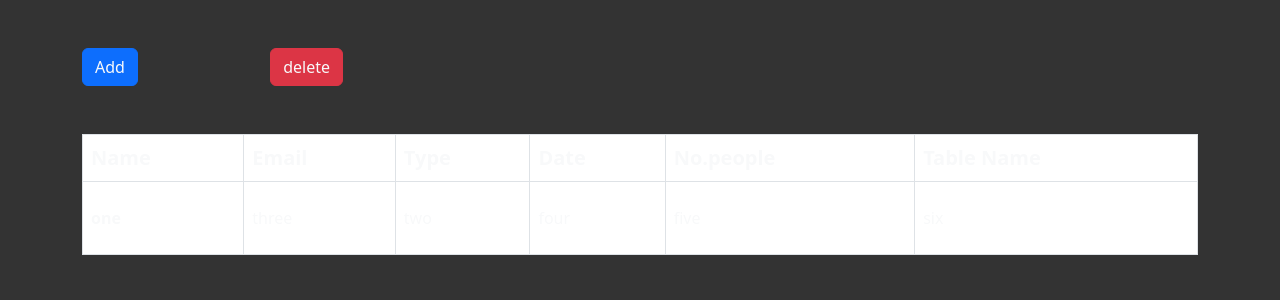
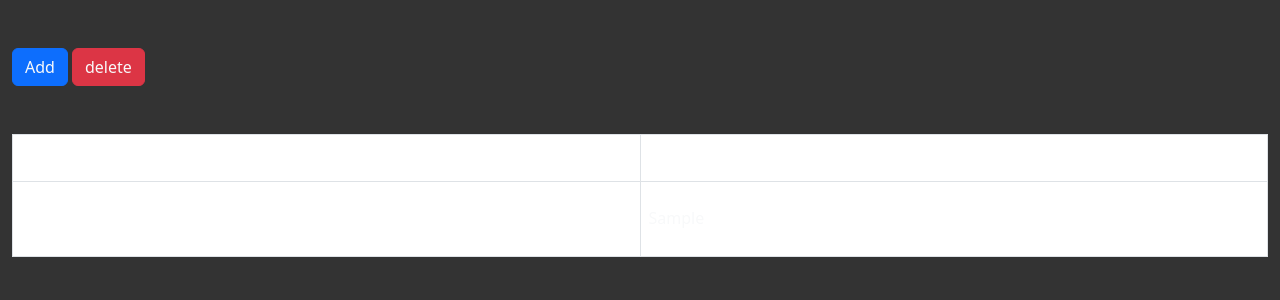
Before and after one commit to Sammy-258/timetable, a PHP site: page / in a window 1280 px wide. Shown: the top 300 px of the page. Run offline with PHP 8.4, Linux system fonts and the light colour scheme; tables that the repository leaves empty or names only in its code hold one stand-in row (values such as "Sample post"); some libraries are stand-ins or nearby versions.

Commit message:
just changed some things

```diff
--- /dev/null
+++ b/index.css
@@ -0,0 +1,23 @@
+th, td{
+    min-width:180px;
+}
+th input{
+    background-color:transparent;
+    width:100%;
+    height:100%;
+    border:0px;
+    color:white;
+}
+td input{
+    background-color:transparent;
+    width:100%;
+    height:fit-content;
+    border:0px;
+    color:white;
+}
+input:focus {
+    background-color:transparent;
+    width:100%;
+    height:100%;
+    border:0px !important;
+}
--- a/index.js
+++ b/index.js
@@ -2,24 +2,141 @@ let addBtn = document.querySelector(".add");
 let subtractBtn = document.querySelector(".subtract");
 let firstTr = document.querySelector(".first-tr");
 let secondTr = document.querySelector(".second-tr");
+let th = document.querySelectorAll("th");
+let td = document.querySelectorAll("td");
 
 
 addBtn.addEventListener("click", addFunction);
 
-newElementTh=document.createElement("th");
-newElementTd=document.createElement("td");
+subtractBtn.addEventListener("click", subtractFunction);
 
-newElementTd.className="text-light";
-newElementTd.className="py-4";
+function subtractFunction(e){
+    th[th.length-1].remove();
+    td[th.length-1].remove();
+}
 
-newElementTh.className="text-light";
-newElementTh.className="fs-5";
 
-newElementTh.setAttribute('scope', 'col');
+function addFunction(e){
+    // for the fisrt table head
+
+
+    // i selected all the input tag in the table head
+    let all = document.querySelectorAll(".head");
+
+    all=all.length;
+    all=all+1;
+    // then assigned it to the nameText
+    let nameText=`head${all}`;
+
+    // am trying to create an element called table head
+    let MainTableHead = document.createElement("th");
+    MainTableHead.classList="text-light fs-5";
+    MainTableHead.setAttribute('scope', 'col');
+
+    // am trying to create an element called input and this input will be inside the table head
+    let MainTableHeadInput = document.createElement("input");
+    MainTableHeadInput.classList="head";
+    MainTableHeadInput.setAttribute('type', 'text');
+    MainTableHeadInput.setAttribute('name', nameText);
+
+    // here am trying to append the input to the table head
+    MainTableHead.append(MainTableHeadInput);
+
+    // here am trying to append the table head into the general table row that houses all the table head
+    firstTr.append(MainTableHead);
+
+
+    // end of table head
 
 
 
-function addFunction(e){
-    // console.log(e.type)
+
+    // for the  table data
+    let theInputInTheTableData = document.querySelectorAll(".data");
+
+    theInputInTheTableData=theInputInTheTableData.length;
+    theInputInTheTableData=theInputInTheTableData+1;
+
+    // then assigned it to the nameText
+    let dataText=`data${theInputInTheTableData}`;
+
+    let MainTabledata = document.createElement("td");
+    MainTabledata.classList="text-light py-4";
+
+    let MainTabledataInput = document.createElement("input");
+    MainTabledataInput.classList="data";
+    MainTabledataInput.setAttribute('type', 'text');
+    MainTabledataInput.setAttribute('name', dataText);
+
+    // appending the input to the table data
+    MainTabledata.append( MainTabledataInput);
+
+    // appending the table data to the table row
+    secondTr.append(MainTabledata);
+    console.log(MainTabledata)
 
 }
+
+let input = document.querySelectorAll(".head");
+
+input.forEach(element => {
+    element.addEventListener("keydown", enterFunction);
+});
+
+function enterFunction(e){
+    if(e.key==="Enter"){
+        let isValid = true;
+        for (let i = 0; i < input.length; i++) {
+            if(input[i].value===""){
+                input[i].classList.add("error");
+                isValid = false;
+            }else{
+                input[i].classList.remove("error");
+            }
+        }
+        if(isValid){
+            document.getElementById("first-form").submit();
+        }
+    }
+}
+
+let data = document.querySelectorAll(".data");
+
+data.forEach(element => {
+    element.addEventListener("keydown", dataFunction);
+});
+function dataFunction(e){
+    if(e.key==="Enter"){
+        let isValid = true;
+        for (let i = 0; i < data.length; i++) {
+            if(data[i].value===""){
+                data[i].classList.add("error");
+                isValid = false;
+            }else{
+                data[i].classList.remove("error");
+            }
+        }
+        if(isValid){
+            // document.getElementById("second-form").submit();
+            console.log(e.target.value);
+
+        }
+    }
+}
+
+let displayingData = document.querySelectorAll(".displayData");
+
+displayingData.forEach(element => {
+    element.addEventListener("click", (e)=>{
+        // console.log(e.target)
+        // displayingData.display="none";
+        for (let i = 0; i < displayingData.length; i++) {
+           displayingData[i].style.display="none";
+            // console.log(data);
+            data.forEach(element => {
+                element.style.display="block"
+            });
+        }
+
+    })
+});
--- a/index.php
+++ b/index.php
@@ -1,3 +1,8 @@
+<?php
+
+    $conn = mysqli_connect("localhost", "root", "", "timetable");
+
+?>
 <!DOCTYPE html>
 <html lang="en">
 <head>
@@ -6,15 +11,16 @@
     <meta name="viewport" content="width=device-width, initial-scale=1.0">
     <title>Document</title>
     <link rel="stylesheet" href="../bootstrap-5.1.3-dist/css/bootstrap.css">
+    <link rel="stylesheet" href="index.css">
 </head>
 <body style="background-color:rgba(0,0,0,0.8);">
-    <div class="container">
+    <div class="container-fluid">
         <div class="row">
 
         <div class="col-3 mt-5">
-            <div class="d-flex justify-content-between">
+            <div class="d-flex">
                 <button class="add btn btn-primary text-light">Add</button>
-                <button class="subtract btn btn-danger text-light">delete</button>
+                <button class="subtract btn btn-danger text-light mx-1">delete</button>
             </div>
         </div>
 
@@ -23,24 +29,84 @@
             <table class="table table-bordered">
                 <thead>
                     <tr class="first-tr">
-                    <th class="text-light fs-5" scope="col">Name</th>
-                    <th class="text-light fs-5" scope="col">Email</th>
-                    <th class="text-light fs-5" scope="col">Type</th>
-                    <th class="text-light fs-5" scope="col">Date</th>
-                    <th class="text-light fs-5" scope="col">No.people</th>
-                    <th class="text-light fs-5" scope="col">Table Name</th>
+                        <form action="process.php" method="post" id="first-form">
+                            <?php
+                                $sql= "SELECT * FROM `morning`";
+                                $result=mysqli_query($conn, $sql);
+
+                                if(mysqli_num_rows($result)>0){
+                                    $head=mysqli_fetch_assoc($result);
+                                    $head=$head["head"];
+                                    // echo $head["head"];
+                                    $array=explode(",", $head);
+                                    ?>
+                                    <th class="text-light fs-5" scope="col"><input type="text" class="head" name="head1" value="Time"></th>
+                                    <?php
+                                    foreach ($array as $key) {
+                                        # code...?>
+                                        <th class="text-light fs-5" scope="col">
+                                            <input type="text" class="head" name="<?php echo $key?>" value="<?php
+                                            if($key===""){
+                                                echo "null";
+                                            }else{
+                                                echo $key;
+                                            }?>">
+
+                                            </div>
+                                        </th>
+                                        <?php
+                                    }
+                                }
+                            ?>
+
+                        </form>
                     </tr>
                 </thead>
                 <tbody>
 
 
                     <tr class="second-tr">
-                        <th class="text-light py-4" scope="row">one</th>
-                        <td class="text-light py-4">three</td>
-                        <td class="text-light py-4">two</td>
-                        <td class="text-light py-4">four</td>
-                        <td class="text-light py-4">five</td>
-                        <td class="text-light py-4">six</td>
+                        <form action="process.php" method="post" id="second-form">
+                            <?php
+                                $sql= "SELECT * FROM `morning`";
+                                $result=mysqli_query($conn, $sql);
+
+                                if(mysqli_num_rows($result)>0){
+                                    $head=mysqli_fetch_assoc($result);
+                                    $head=$head["data"];
+                                    // echo $head["head"];
+                                    $array=explode(",", $head);
+                                    ?>
+                                    <td class="text-light py-4"><input type="text" class="data" name="data1" value="doing"></td>
+                                    <?php
+                                    foreach ($array as $key) {
+                                        # code...?>
+                                        <td class="text-light py-4">
+                                            <input type="text" class="data dataResult" name="<?php echo $key?>"
+                                            value="<?php
+                                                    if($key===""){
+                                                        echo "";
+                                                    }else{
+                                                        echo $key;
+                                                    }
+                                                ?>
+                                            " style="display:none;">
+                                            <div class="displayData" id="<?php echo $key?>">
+                                                <?php
+                                                    if($key===""){
+                                                        echo "";
+                                                    }else{
+                                                        echo $key;
+                                                    }
+                                                ?>
+                                            </div>
+                                        </td>
+                                        <?php
+                                    }
+                                }
+                            ?>
+
+                        </form>
                     </tr>
 
 
@@ -53,5 +119,6 @@
 
 
     <script src="index.js"></script>
+
 </body>
 </html>
```
Also changed, not shown: process.php (added, +47 -0 lines).
